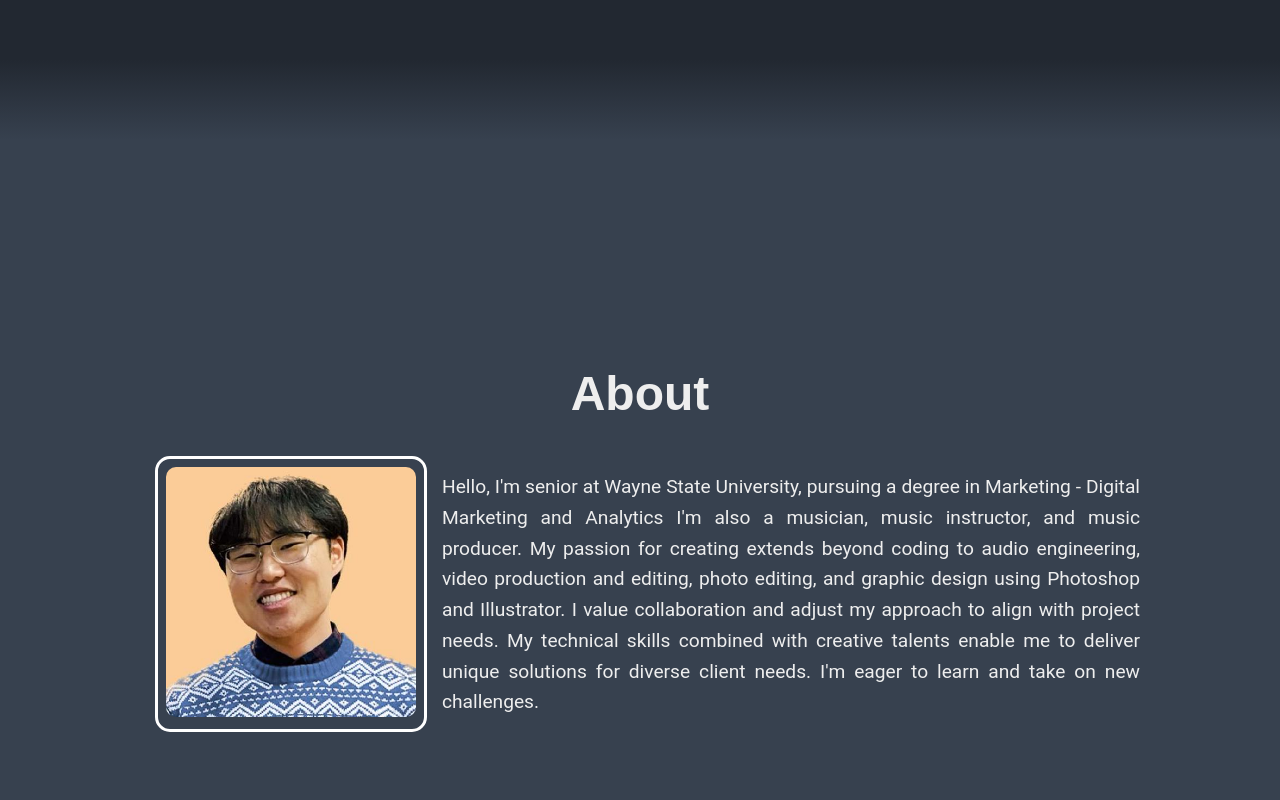
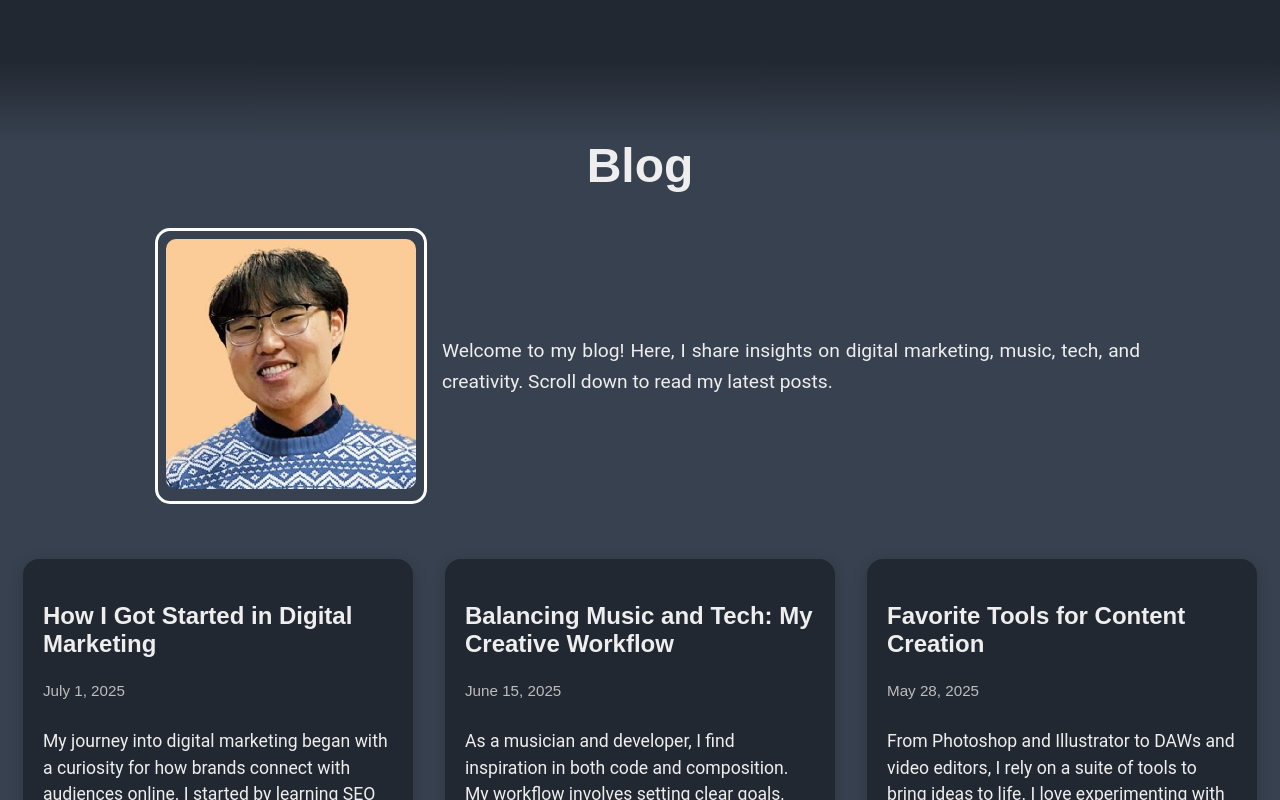
Before and after one commit to WhaleAnchor/AC-React-Portfolio, a React (Create React App) app: page / in a window 1280 px wide. Shown: the part 660-1460 px from the top of the page. Built offline with nearby package versions, Linux system fonts and the light colour scheme.

Commit message:
added blog to app js

```diff
--- a/src/App.js
+++ b/src/App.js
@@ -6,6 +6,7 @@ import { Element } from 'react-scroll';
 import Navbar from './components/Navbar';
 import Intro from './components/Intro';
 import About from './components/About';
+import Blog from './components/Blog';
 import Projects from './components/Projects';
 import Contact from './components/Contact';
 
@@ -19,6 +20,9 @@ function App() {
       <Navbar />
       <Element name="home">
         <Intro />
+      </Element>
+      <Element name="blog">
+        <Blog />
       </Element>
       <Element name="about">
         <About />
```
